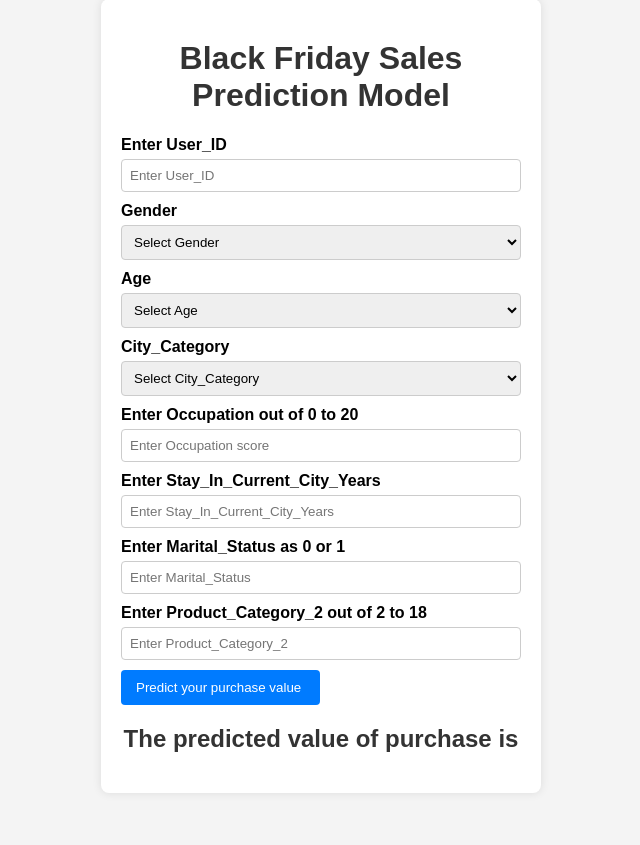
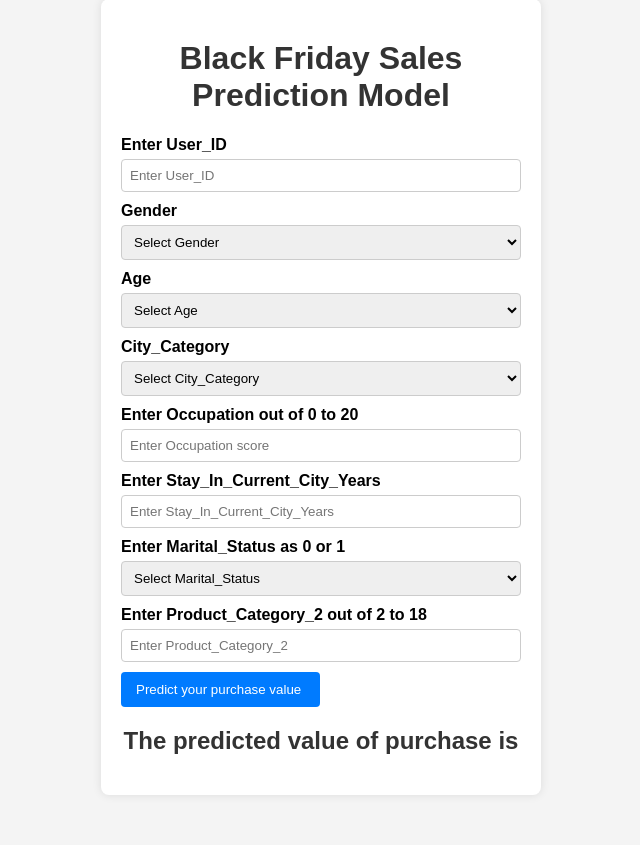
Before and after one commit to ashay-thamankar/Black-Friday-Sales-Prediction-Model, a Flask app: page /predictdata in a window 1280 px wide. Shown: the part 51-896 px from the top of the page, without its empty margins (319-959 px from the left). Before the commit the page ends 803 px from the top, so only its background shows below. Run offline with Flask 3, Linux system fonts and the light colour scheme.

Commit message:
app updated

```diff
--- a/app.py
+++ b/app.py
@@ -25,7 +25,7 @@
             User_ID=int(request.form.get("User_ID")),
             Occupation=request.form.get('Occupation'),
             Stay_In_Current_City_Years = request.form.get("Stay_In_Current_City_Years"),
-            Marital_Status = request.form.get("Marital_Status"),
+            Marital_Status = int(request.form.get("Marital_Status")),
             Product_Category_1 = request.form.get("Product_Category_1"),
             Product_Category_2 = request.form.get("Product_Category_2"),
             Gender = request.form.get("Gender"),
--- a/templates/home.html
+++ b/templates/home.html
@@ -112,7 +112,11 @@
 
             <div class="mb-3">
                 <label class="form-label">Enter Marital_Status as 0 or 1</label>
-                <input class="form-control" type="number" name="Marital_Status" placeholder="Enter Marital_Status" min='0' max='1' />
+                <select class="form-control" name="Marital_Status" placeholder="Enter Marital_Status" required>
+                    <option class="placeholder" selected disabled value="">Select Marital_Status</option>
+                    <option value="0">0</option>
+                    <option value="1">1</option>
+                </select>
             </div>
 
             <div class="mb-3">
```
